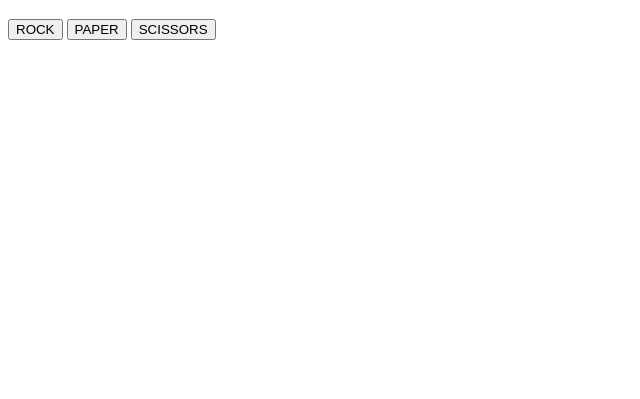
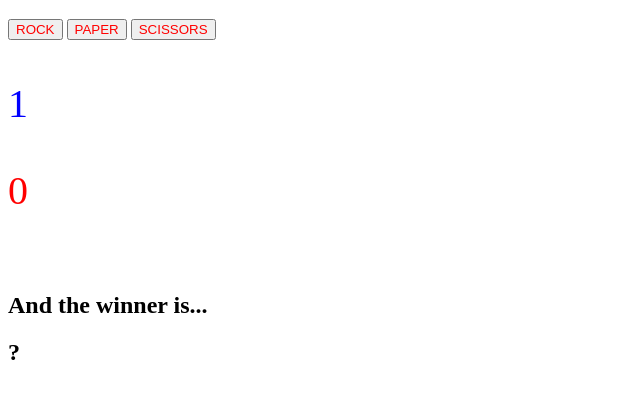
Before and after one commit to Quijacoding/rockpaperscissors, a plain HTML site: page index.html in a window 1280 px wide. Both pictures are taken after a click on the button "ROCK". Shown: the part 61-460 px from the top of the page, without its empty margins (0-640 px from the left). Drawn offline with Linux system fonts and the light colour scheme.

Commit message:
all gucchi with everything

```diff
--- a/index.css
+++ b/index.css
@@ -0,0 +1,14 @@
+button {
+    color: red;
+
+}
+
+#p1-score {
+    color: blue;
+    font-size: 40px;
+}
+
+#cpu-score {
+    color: red;
+    font-size: 40px;
+}
--- a/index.html
+++ b/index.html
@@ -4,6 +4,7 @@
     <meta charset="UTF-8">
     <meta name="viewport" content="width=device-width, initial-scale=1.0">
     <title>Rock Paper Scissors</title>
+    <link rel="stylesheet" href="index.css" class="rel">
 </head>
 
 <body>
@@ -11,11 +12,15 @@
     <button id="rock">ROCK</button>
     <button id="paper">PAPER</button>
     <button id="scissors">SCISSORS</button>
-    <div><h1 id="p1-score"></h1></div>
+    <div><p id="p1-score">0</p>
+        <p id="cpu-score">0</p></div>
+    <br>
+    <h2>And the winner is...</h2>
+    <h2 id="score"></h2>
 
 
 
-    <script src="index.js"></script>
+    <script src="index.js" defer></script>
 
 </body>
 </html>
--- a/index.js
+++ b/index.js
@@ -5,15 +5,15 @@ let cpuPoints = 0
 let rounds = 0
 
 const score = document.querySelector("#score")
-score.textContent = "Hello"
+score.textContent = "?"
 
-
+const p1score = document.querySelector("#p1-score")
+const cpuscore = document.querySelector("#cpu-score")
 
 const rock = document.querySelector("#rock")
 
 rock.addEventListener('click', (e) => {
    player = "rock"
-   score.textContent = "rock"
    playGame()
 })
 
@@ -21,7 +21,6 @@ const paper = document.querySelector("#paper")
 
 paper.addEventListener('click', (e) => {
    player = "paper"
-   score.textContent = "paper"
    playGame()
 })
 
@@ -49,11 +48,12 @@ function playGame() {
    console.log("GAME OVER!")
 }
       if (playerPoints > cpuPoints && rounds === 5) {
-         console.log("PLAYER WINS! CPU LOSES!")
+         score.textContent = "PLAYER WINS! CPU LOSES!"
+
       } else if (cpuPoints > playerPoints && rounds === 5) {
-         console.log("CPU WINS! PLAYER LOSES!")
+         score.textContent = "CPU WINS! PLAYER LOSES!"
       } else if (cpuPoints === playerPoints && rounds === 5) {
-         console.log("TIE!")
+         score.textContent = "TIE!"
       }
 
 }
@@ -97,5 +97,8 @@ function playRound(playerChoice, computerChoice) {
 
       cpuPoints++
     }
+
 }
+p1score.textContent = playerPoints
+cpuscore.textContent = cpuPoints
 }
```
